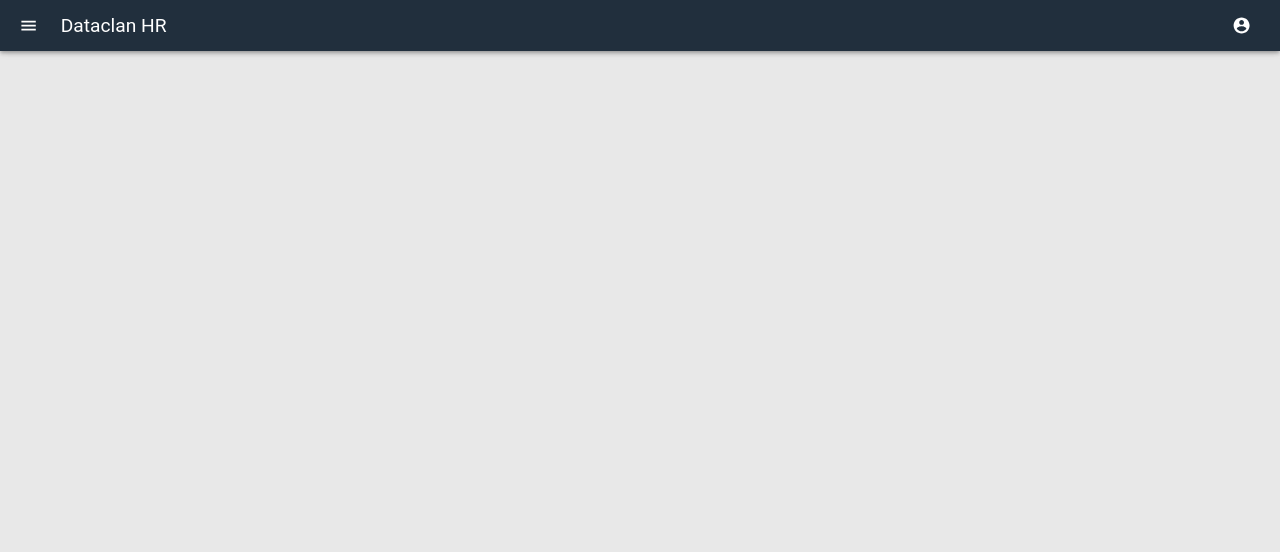
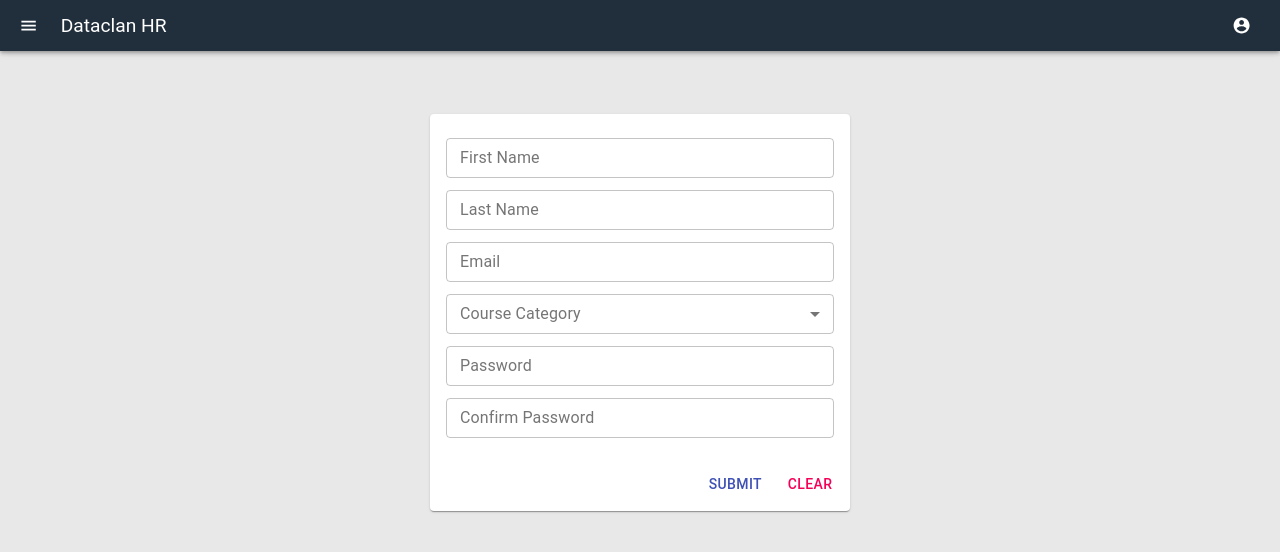
Before and after one commit to nathanbaleeta/hr-saas-demo, a React (Create React App) app: page /attendance in a window 1280 px wide. Shown: the top 552 px of the page. Built offline with nearby package versions, Linux system fonts and the light colour scheme.

Commit message:
Added formik validations rules to Form component with less abstractions and more explicit techniques

```diff
--- a/package.json
+++ b/package.json
@@ -9,6 +9,7 @@
     "firebase": "^7.14.5",
     "formik": "^2.1.4",
     "formik-material-fields": "0.0.6",
+    "material-ui-formik-components": "^0.7.1",
     "mui-datatables": "^2.14.0",
     "numeral": "^2.0.6",
     "react": "^16.13.1",
--- a/src/App.js
+++ b/src/App.js
@@ -8,6 +8,7 @@ import EmployeeList from "./components/CVBank/EmployeeList";
 
 import Basic from "./components//Forms/Basic";
 import Basic2 from "./components//Forms/Basic2";
+import Form from "./components//Forms/Form";
 
 function App() {
   return (
@@ -18,7 +19,7 @@ function App() {
         <Route path="/recruitment" component={Basic} />
         <Route path="/appraisal" component={Basic2} />
 
-        <Route path="/attendance" />
+        <Route path="/attendance" component={Form} />
         <Route path="/exit-process" />
 
         <Route path="/learning-training" />
--- a/src/components/Forms/Basic2.js
+++ b/src/components/Forms/Basic2.js
@@ -2,7 +2,11 @@ import React from "react";
 import { withStyles } from "@material-ui/core/styles";
 import { Typography } from "@material-ui/core";
 import Grid from "@material-ui/core/Grid";
-import TextField from "formik-material-fields/lib/TextField";
+//import TextField from "formik-material-fields/lib/TextField";
+import { TextField } from "material-ui-formik-components/TextField";
+
+import { Select } from "material-ui-formik-components/Select";
+
 import { Formik, Form, Field } from "formik";
 import * as Yup from "yup";
 
@@ -10,14 +14,9 @@ const styles = (theme) => ({
   root: {
     flexGrow: 1,
   },
-  // Overiding css properties on material ui textbox
-  notchedOutline: {
-    borderWidth: "1px",
-    borderColor: "black !important",
-  },
 });
 
-const SignupSchema = Yup.object().shape({
+const EmployeeFormSchema = Yup.object().shape({
   firstName: Yup.string()
     .required("Required")
     .min(2, "Too Short!")
@@ -27,6 +26,7 @@ const SignupSchema = Yup.object().shape({
     .required("Required")
     .min(2, "Too Short!")
     .max(20, "Too Long!"),
+  title: Yup.string().required("Required"),
   email: Yup.string().email("Invalid email").required("Required"),
 });
 
@@ -36,9 +36,10 @@ const Basic2 = () => (
       initialValues={{
         firstName: "",
         lastName: "",
+        title: "",
         email: "",
       }}
-      validationSchema={SignupSchema}
+      validationSchema={EmployeeFormSchema}
       onSubmit={(values) => {
         // same shape as initial values
         console.log(values);
@@ -55,7 +56,7 @@ const Basic2 = () => (
               <Field
                 name="firstName"
                 component={TextField}
-                placeholder="First Name"
+                label="First Name"
                 margin="normal"
                 fullWidth
               />
@@ -65,9 +66,23 @@ const Basic2 = () => (
               <Field
                 name="lastName"
                 component={TextField}
-                placeholder="Last Name"
+                label="Last Name"
                 margin="normal"
                 fullWidth
+              />
+            </Grid>
+
+            <Grid item lg={6} xs={12} sm={12}>
+              <Field
+                required
+                name="title"
+                label="Title"
+                options={[
+                  { value: "Mr", label: "Mr" },
+                  { value: "Mrs", label: "Mrs" },
+                  { value: "Miss", label: "Miss" },
+                ]}
+                component={Select}
               />
             </Grid>
 
@@ -76,7 +91,7 @@ const Basic2 = () => (
                 name="email"
                 type="email"
                 component={TextField}
-                placeholder="Email"
+                label="Email"
                 margin="normal"
                 fullWidth
               />
--- /dev/null
+++ b/src/components/Forms/Form.js
@@ -0,0 +1,198 @@
+import React from "react";
+import { withFormik } from "formik";
+import * as Yup from "yup";
+import { withStyles } from "@material-ui/core";
+import Card from "@material-ui/core/Card";
+import CardContent from "@material-ui/core/CardContent";
+import CardActions from "@material-ui/core/CardActions";
+import TextField from "@material-ui/core/TextField";
+import MenuItem from "@material-ui/core/MenuItem";
+import Button from "@material-ui/core/Button";
+
+const styles = () => ({
+  card: {
+    maxWidth: 420,
+    marginTop: 50,
+  },
+  container: {
+    display: "Flex",
+    justifyContent: "center",
+  },
+  actions: {
+    float: "right",
+  },
+});
+
+const courseCategory = [
+  {
+    value: "webDevelopment",
+    label: "Web Development",
+  },
+  {
+    value: "networking",
+    label: "Networking",
+  },
+  {
+    value: "computerScience",
+    label: "Computer Science",
+  },
+];
+
+const form = (props) => {
+  const {
+    classes,
+    values,
+    touched,
+    errors,
+    isSubmitting,
+    handleChange,
+    handleBlur,
+    handleSubmit,
+    handleReset,
+  } = props;
+
+  return (
+    <div className={classes.container}>
+      <form onSubmit={handleSubmit}>
+        <Card className={classes.card}>
+          <CardContent>
+            <TextField
+              id="firstName"
+              label="First Name"
+              value={values.firstName}
+              onChange={handleChange}
+              onBlur={handleBlur}
+              helperText={touched.firstName ? errors.firstName : ""}
+              error={touched.firstName && Boolean(errors.firstName)}
+              margin="dense"
+              variant="outlined"
+              fullWidth
+            />
+            <TextField
+              id="lastName"
+              label="Last Name"
+              value={values.lastName}
+              onChange={handleChange}
+              onBlur={handleBlur}
+              helperText={touched.lastName ? errors.lastName : ""}
+              error={touched.lastName && Boolean(errors.lastName)}
+              margin="dense"
+              variant="outlined"
+              fullWidth
+            />
+            <TextField
+              id="email"
+              label="Email"
+              type="email"
+              value={values.email}
+              onChange={handleChange}
+              onBlur={handleBlur}
+              helperText={touched.email ? errors.email : ""}
+              error={touched.email && Boolean(errors.email)}
+              margin="dense"
+              variant="outlined"
+              fullWidth
+            />
+            <TextField
+              select
+              id="course"
+              label="Course Category"
+              value={values.course}
+              onChange={handleChange("course")}
+              helperText={touched.course ? errors.course : ""}
+              error={touched.course && Boolean(errors.course)}
+              margin="dense"
+              variant="outlined"
+              fullWidth
+            >
+              {courseCategory.map((option) => (
+                <MenuItem key={option.value} value={option.value}>
+                  {option.label}
+                </MenuItem>
+              ))}
+            </TextField>
+            <TextField
+              id="password"
+              label="Password"
+              type="password"
+              value={values.password}
+              onChange={handleChange}
+              onBlur={handleBlur}
+              helperText={touched.password ? errors.password : ""}
+              error={touched.password && Boolean(errors.password)}
+              margin="dense"
+              variant="outlined"
+              fullWidth
+            />
+            <TextField
+              id="confirmPassword"
+              label="Confirm Password"
+              type="password"
+              value={values.confirmPassword}
+              onChange={handleChange}
+              onBlur={handleBlur}
+              helperText={touched.confirmPassword ? errors.confirmPassword : ""}
+              error={touched.confirmPassword && Boolean(errors.confirmPassword)}
+              margin="dense"
+              variant="outlined"
+              fullWidth
+            />
+          </CardContent>
+          <CardActions className={classes.actions}>
+            <Button type="submit" color="primary" disabled={isSubmitting}>
+              SUBMIT
+            </Button>
+            <Button color="secondary" onClick={handleReset}>
+              CLEAR
+            </Button>
+          </CardActions>
+        </Card>
+      </form>
+    </div>
+  );
+};
+
+const Form = withFormik({
+  mapPropsToValues: ({
+    firstName,
+    lastName,
+    email,
+    course,
+    password,
+    confirmPassword,
+  }) => {
+    return {
+      firstName: firstName || "",
+      lastName: lastName || "",
+      email: email || "",
+      course: course || "",
+      password: password || "",
+      confirmPassword: confirmPassword || "",
+    };
+  },
+
+  validationSchema: Yup.object().shape({
+    firstName: Yup.string().required("Required"),
+    lastName: Yup.string().required("Required"),
+    email: Yup.string()
+      .email("Enter a valid email")
+      .required("Email is required"),
+    course: Yup.string().required("Select your course category"),
+    password: Yup.string()
+      .min(8, "Password must contain at least 8 characters")
+      .required("Enter your password"),
+    confirmPassword: Yup.string()
+      .required("Confirm your password")
+      .oneOf([Yup.ref("password")], "Password does not match"),
+  }),
+
+  handleSubmit: (values, { setSubmitting }) => {
+    setTimeout(() => {
+      // submit to the server
+      alert(JSON.stringify(values, null, 2));
+      setSubmitting(false);
+    }, 1000);
+  },
+})(form);
+
+export default withStyles(styles)(Form);
```
Also changed, not shown: 1 other file (tests, documents, lock files or other folders).
